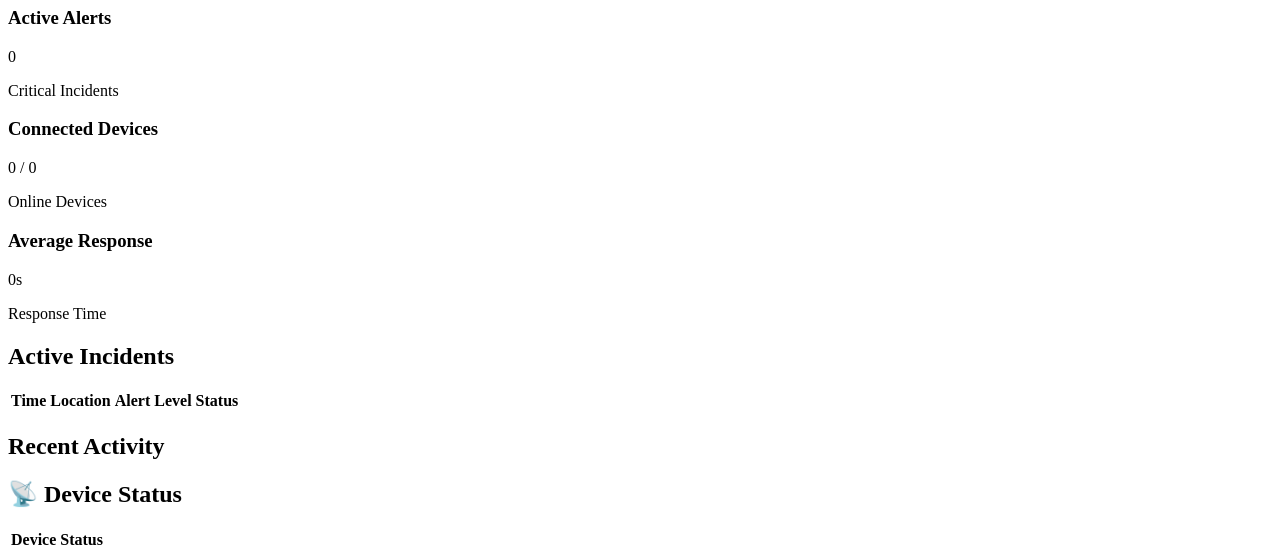
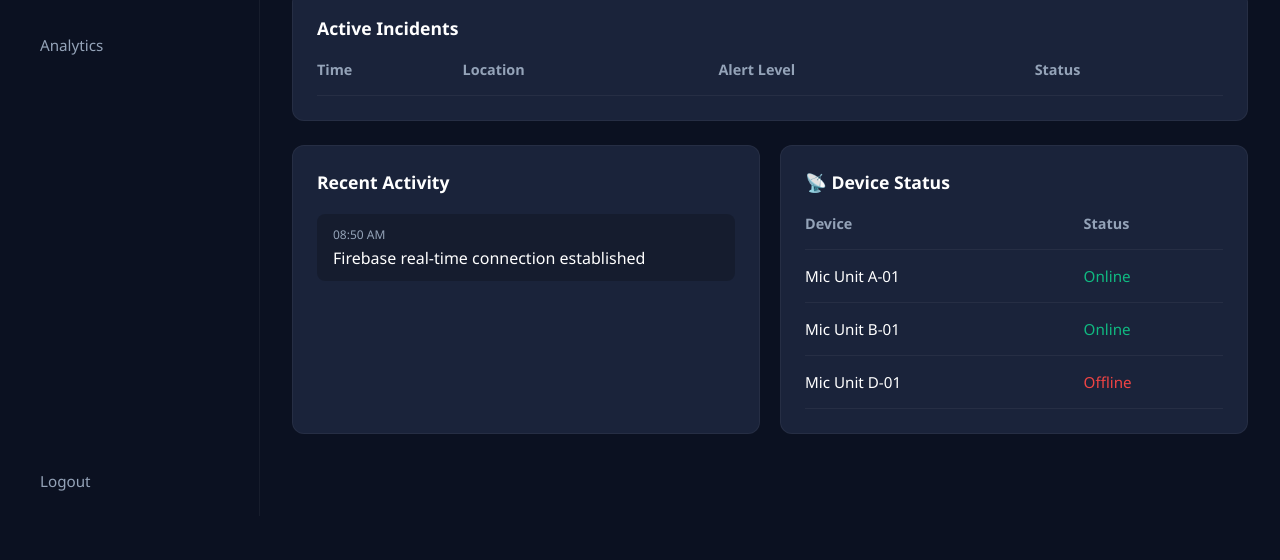
Before and after one commit to DubuPython/RESQVOICE, a plain HTML site: page index.html in a window 1280 px wide. Shown: the part 284-844 px from the top of the page. After the commit the page ends 800 px from the top, so only its background shows below. Drawn offline with Linux system fonts and the light colour scheme; the site is published under a folder, as on GitHub Pages, so addresses that start at the root find nothing; no server answers.

Commit message:
Flatten structure for Vercel

```diff
--- a/templates/index.html
+++ b/index.html
@@ -4,7 +4,8 @@
     <meta charset="UTF-8">
     <meta name="viewport" content="width=device-width, initial-scale=1.0">
     <title>RESQVOICE Dashboard</title>
-    <link rel="stylesheet" href="/static/styles.css">
+    <!-- UPDATED PATH -->
+    <link rel="stylesheet" href="styles.css">
 </head>
 <body>
     <div class="app-container">
@@ -225,7 +226,7 @@
     <script src="https://www.gstatic.com/firebasejs/10.12.2/firebase-app-compat.js"></script>
     <script src="https://www.gstatic.com/firebasejs/10.12.2/firebase-database-compat.js"></script>
 
-    <!-- Custom Application Logic -->
-    <script src="/static/script.js"></script>
+    <!-- UPDATED PATH -->
+    <script src="script.js"></script>
 </body>
 </html>
```
